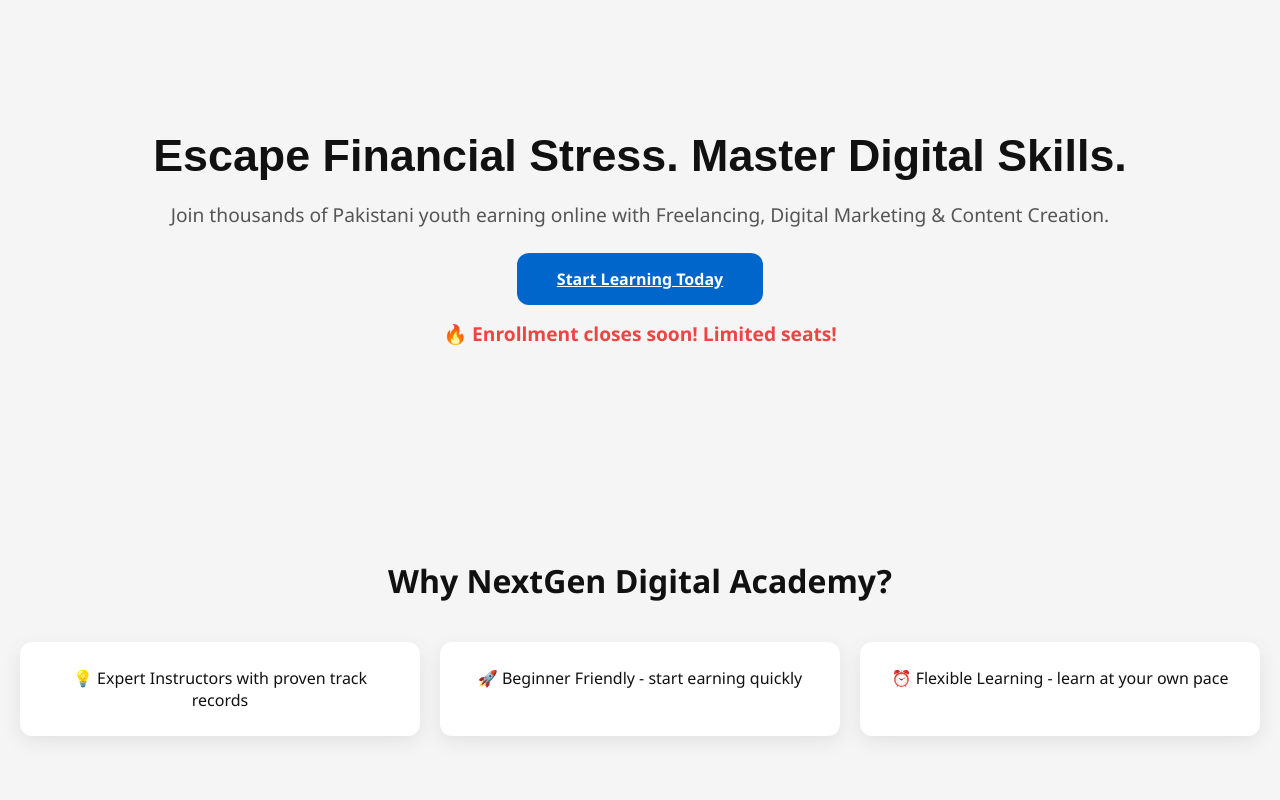
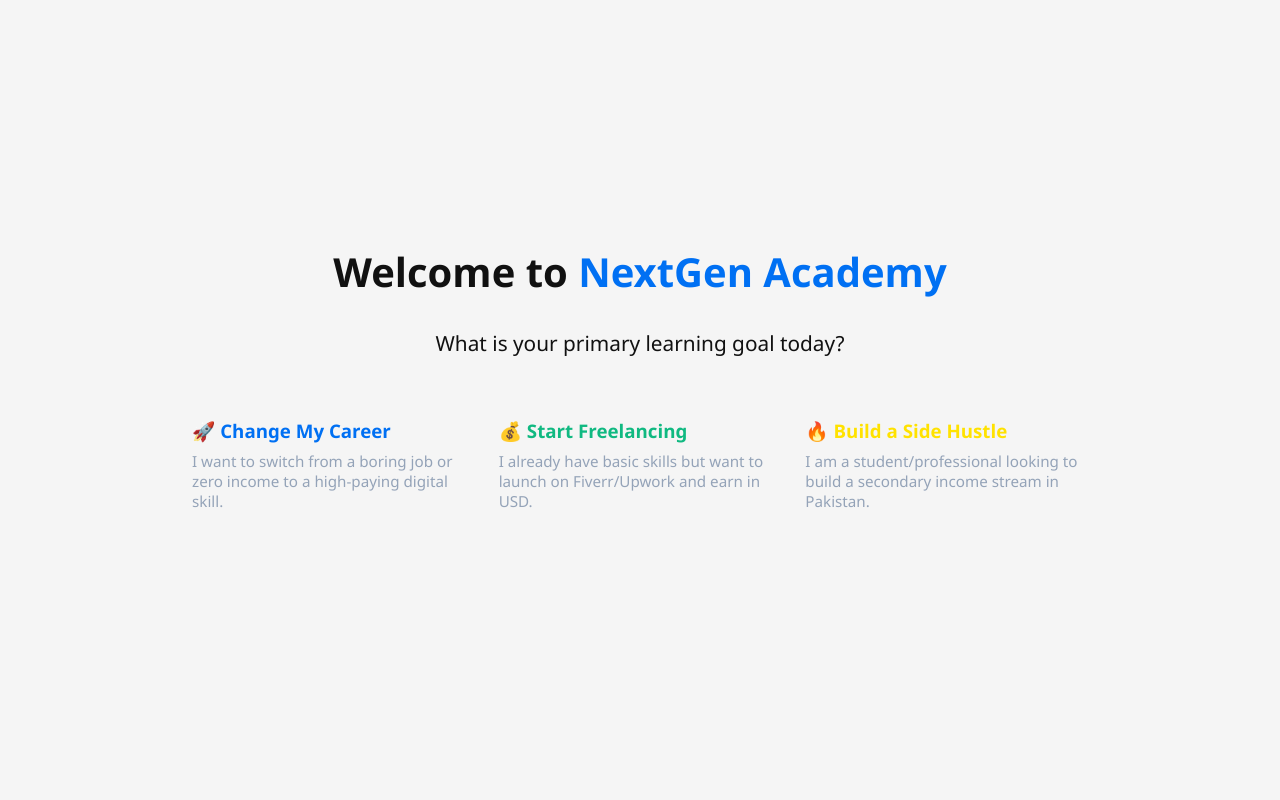
Before and after one commit to Shahzad7777/nextgen-digital-academy.online, a website: page frontend/index.html in a window 1280 px wide. Shown: the top 800 px of the page. Drawn offline with Linux system fonts and the light colour scheme.

Commit message:
Update index.html

```diff
--- a/frontend/index.html
+++ b/frontend/index.html
@@ -3,44 +3,54 @@
 <head>
     <meta charset="UTF-8">
     <meta name="viewport" content="width=device-width, initial-scale=1.0">
-<title>NextGen Digital Academy</title>
+    <title>NextGen Digital Academy | Onboarding</title>
+    <link href="https://fonts.googleapis.com/css2?family=Poppins:wght@400;600;700&display=swap" rel="stylesheet">
     <link rel="stylesheet" href="css/style.css">
 </head>
 <body>
 
+    <div id="onboarding-container" class="hero" style="padding: 60px 20px; min-height: 80vh; display: flex; flex-direction: column; justify-content: center; align-items: center;">
+        <h1 style="font-size: 2.5rem; margin-bottom: 10px;">Welcome to <span style="color: #0070F3;">NextGen Academy</span></h1>
+        <p class="hero-sub" style="font-size: 1.3rem; margin-bottom: 40px;">What is your primary learning goal today?</p>
+
+        <div class="grid" style="max-width: 900px; width: 100%; margin-bottom: 30px;">
+            <div class="card goal-card" onclick="selectGoal('change_career')" style="cursor: pointer; text-align: left; border: 2px solid transparent; transition: all 0.3s;">
+                <h3 style="color: #0070F3; margin-bottom: 8px;">🚀 Change My Career</h3>
+                <p style="color: #94A3B8; margin: 0; font-size: 0.95rem;">I want to switch from a boring job or zero income to a high-paying digital skill.</p>
+            </div>
+
+            <div class="card goal-card" onclick="selectGoal('freelance_income')" style="cursor: pointer; text-align: left; border: 2px solid transparent; transition: all 0.3s;">
+                <h3 style="color: #10B981; margin-bottom: 8px;">💰 Start Freelancing</h3>
+                <p style="color: #94A3B8; margin: 0; font-size: 0.95rem;">I already have basic skills but want to launch on Fiverr/Upwork and earn in USD.</p>
+            </div>
+
+            <div class="card goal-card" onclick="selectGoal('side_hustle')" style="cursor: pointer; text-align: left; border: 2px solid transparent; transition: all 0.3s;">
+                <h3 style="color: #FFE200; margin-bottom: 8px;">🔥 Build a Side Hustle</h3>
+                <p style="color: #94A3B8; margin: 0; font-size: 0.95rem;">I am a student/professional looking to build a secondary income stream in Pakistan.</p>
+            </div>
+        </div>
+    </div>
+
+    <main id="main-academy-content" style="display: none;">
         <header class="hero">
-  <div class="container">
-    <h1>Escape Financial Stress. Master Digital Skills.</h1>
-    <p>Join thousands of Pakistani youth earning online with Freelancing, Digital Marketing & Content Creation.</p>
-    <a href="#courses" class="cta-btn">Start Learning Today</a>
-    <p class="scarcity">🔥 Enrollment closes soon! Limited seats!</p>
-  </div>
+            <h1 id="dynamic-hook-title">Escape Financial Stress.<br><span style="color: #0070F3;">Master Digital Skills.</span></h1>
+            <p class="hero-sub" id="dynamic-hook-sub">Join thousands of Pakistani youth making real income online.</p>
+            <a href="#courses" class="cta-btn"><button>View Personalized Courses</button></a>
+            <p class="scarcity">🔥 Limited slots left for your selected track!</p>
         </header>
 
-<section id="trust-signals" class="features">
-  <div class="container">
-    <h2>Why NextGen Digital Academy?</h2>
-    <div class="grid">
-      <div class="feature-card">💡 Expert Instructors with proven track records</div>
-      <div class="feature-card">🚀 Beginner Friendly - start earning quickly</div>
-      <div class="feature-card">⏰ Flexible Learning - learn at your own pace</div>
-    </div>
-  </div>
-</section>
-
         <section id="courses">
-  <div class="container">
-    <h2>Our Courses</h2>
-    <div class="grid" id="course-cards"></div>
+            <h2 id="dynamic-course-heading">Recommended Tracks For You</h2>
+            <div class="grid" id="course-cards">
                 </div>
         </section>
 
         <section id="testimonials">
-  <div class="container">
             <h2>Student Success Stories</h2>
-    <div class="grid" id="testimonial-cards"></div>
+            <div class="grid" id="testimonial-cards">
                 </div>
         </section>
+    </main>
 
     <script src="js/main.js"></script>
 </body>
```
Lines whose indentation alone changed are shown as unchanged.
